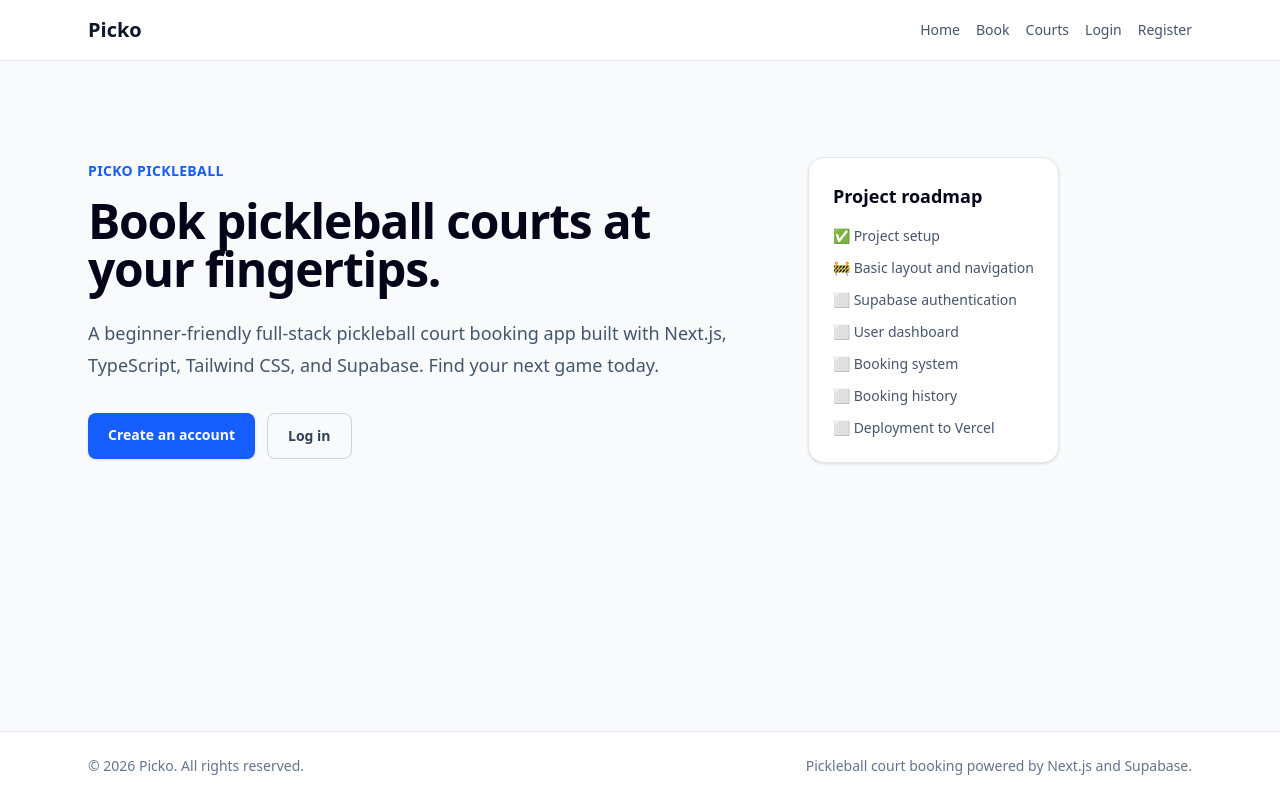
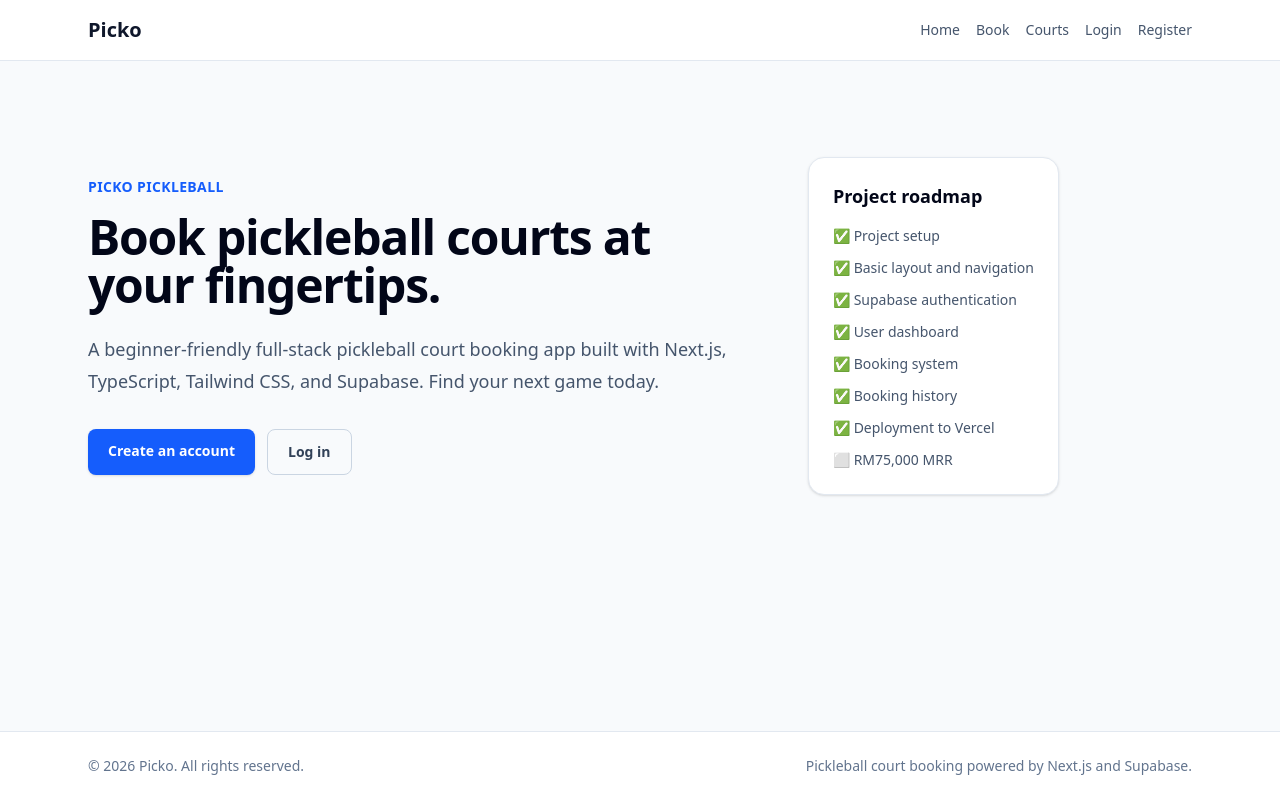
Before and after one commit to hamsterjoe/booking-app, a Next.js app: page / in a window 1280 px wide. Built offline with nearby package versions, Linux system fonts and the light colour scheme; no server answers.

Commit message:
Update home page progress

```diff
--- a/app/page.tsx
+++ b/app/page.tsx
@@ -39,12 +39,13 @@ export default function HomePage() {
 
         <ul className="mt-4 space-y-3 text-sm text-slate-600">
           <li>✅ Project setup</li>
-          <li>🚧 Basic layout and navigation</li>
-          <li>⬜ Supabase authentication</li>
-          <li>⬜ User dashboard</li>
-          <li>⬜ Booking system</li>
-          <li>⬜ Booking history</li>
-          <li>⬜ Deployment to Vercel</li>
+          <li>✅ Basic layout and navigation</li>
+          <li>✅ Supabase authentication</li>
+          <li>✅ User dashboard</li>
+          <li>✅ Booking system</li>
+          <li>✅ Booking history</li>
+          <li>✅ Deployment to Vercel</li>
+          <li>⬜ RM75,000 MRR</li>
         </ul>
       </div>
     </section>
```
